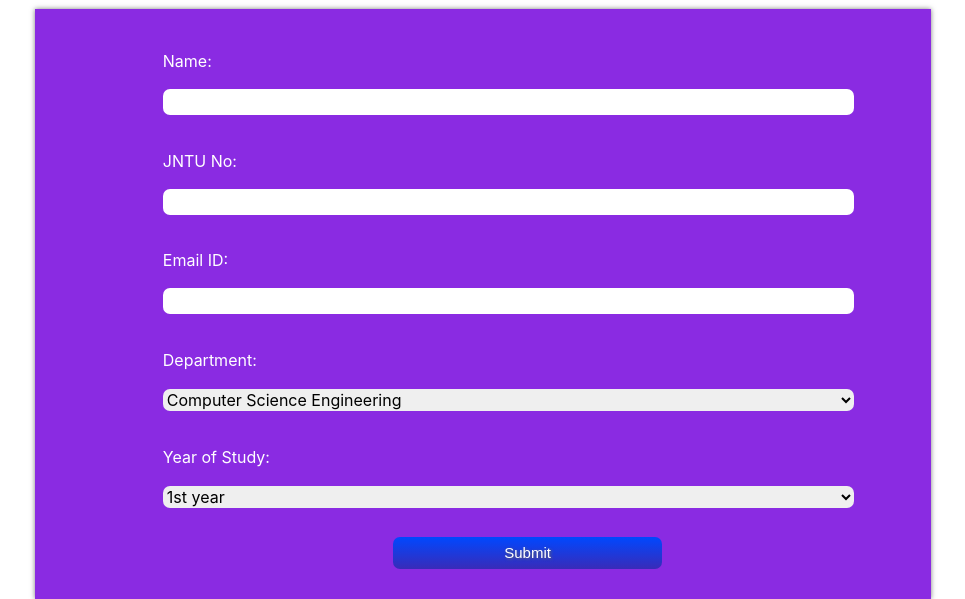
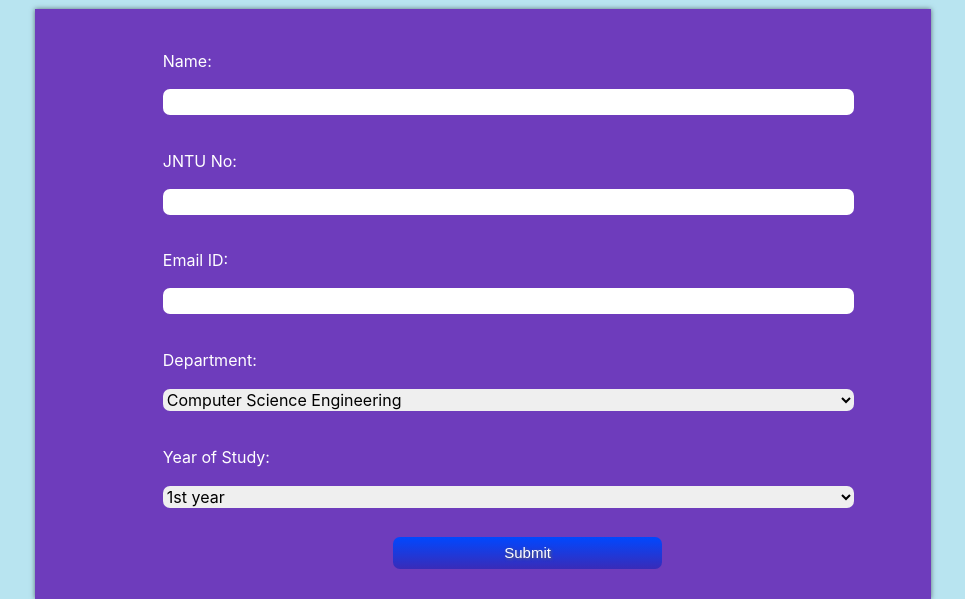
Before and after one commit to EswarBenarjee/CSIform, a PHP site: page / in a window 1280 px wide. Shown: the part 395-994 px from the top of the page, without its empty margins (170-1135 px from the left). Run offline with PHP 8.4, Linux system fonts and the light colour scheme; some libraries are stand-ins or nearby versions.

Commit message:
Update styles.css

```diff
--- a/css/styles.css
+++ b/css/styles.css
@@ -6,6 +6,7 @@ body {
   text-align: center;
   justify-content: center;
   color: #ffffff;
+  background-color: #B8E4F0
 }
 
 span {
@@ -13,7 +14,7 @@ span {
 }
 /* FORM */
 form {
-    background-color: blueviolet;
+    background-color: #6E3CBC;
     background: linear-gradient(direction, purple, red, blue);
     position: relative;
     text-align: left;
```
